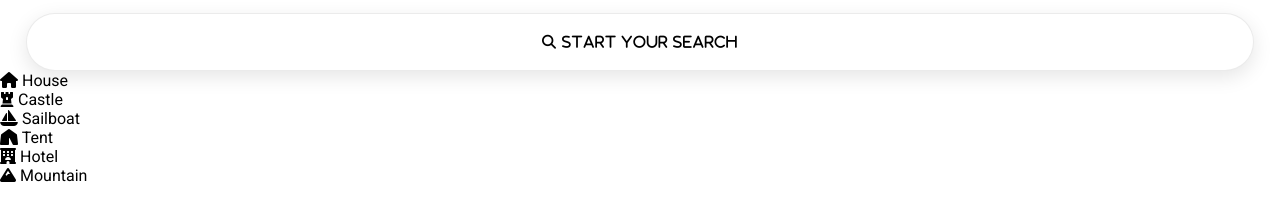
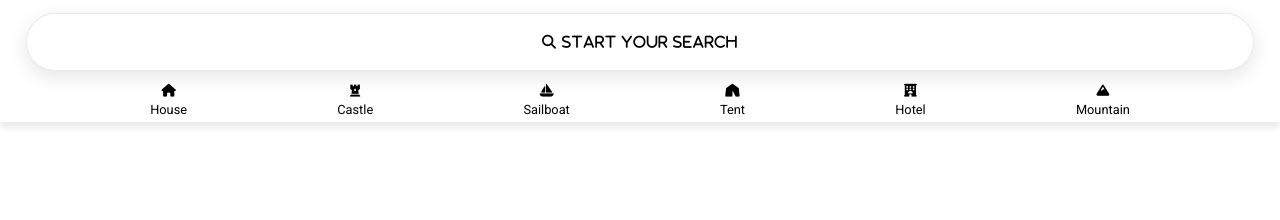
Before and after one commit to plutonium-app/plutonium-app.github.io, a plain HTML site: page index.html in a window 1280 px wide. Drawn offline with Linux system fonts and the light colour scheme.

Commit message:
Main navigation

```diff
--- a/index.html
+++ b/index.html
@@ -28,7 +28,7 @@
 
     </form>
 
-    <nav>
+    <nav id="main-navigation">
         <ul>
             <li>
                 <i class="fa-solid fa-house"></i>
--- a/style.css
+++ b/style.css
@@ -12,6 +12,7 @@ h1 {
 form#search-form {
     width: 100%;
     display: flex;
+    margin-bottom: 0.4rem;
 }
 
 input#search-query {
@@ -31,3 +32,24 @@ input#search-query::placeholder {
     color: black;
     font-family: FontAwesome, Roboto;
 }
+
+
+nav#main-navigation {
+    box-shadow: rgb(0 0 0 / 8%) 0 6px 6px;
+}
+
+nav#main-navigation ul {
+    display: grid;
+    grid-template-columns: repeat(6, auto);
+    justify-content: space-evenly;
+}
+
+nav#main-navigation li {
+    list-style: none;
+    display: flex;
+    flex-direction: column;
+    text-align: center;
+    line-height: 1.5rem;
+    font-size: 0.8rem;
+    padding-top: 0.5rem;
+}
```
